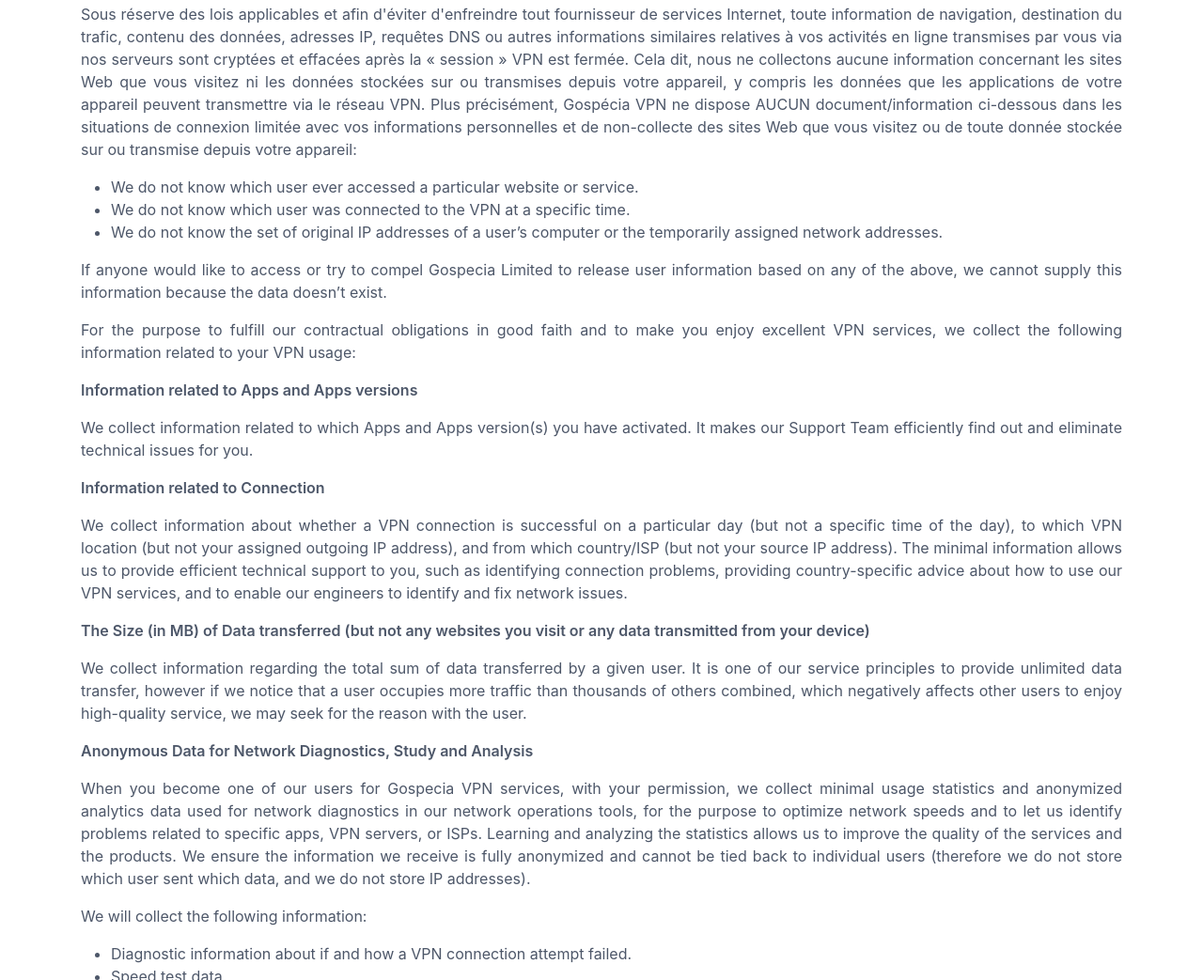
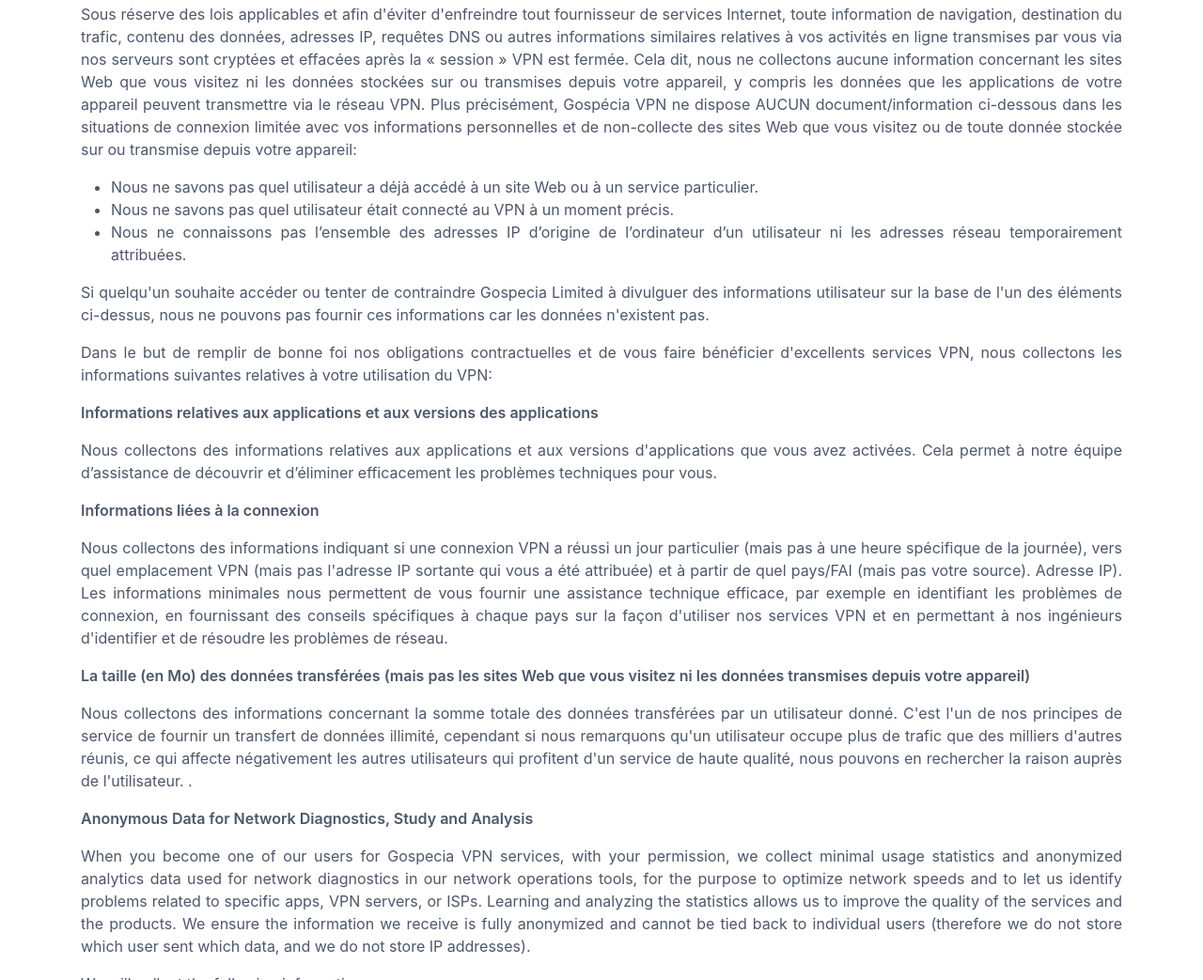
Before and after one commit to Dze237/Gospecia_Privacy_Policy_French, a plain HTML site: page index.html in a window 1280 px wide. Shown: the part 1280-2323 px from the top of the page at 94% size. Drawn offline with Linux system fonts and the light colour scheme.

Commit message:
Update index.html

```diff
--- a/index.html
+++ b/index.html
@@ -91,55 +91,45 @@
 			ci-dessous dans les situations de connexion limitée avec vos informations personnelles et de non-collecte des sites Web que vous visitez ou de toute donnée stockée sur ou transmise depuis votre appareil:</p>
 
 		<ul>
-			<li>We do not know which user ever accessed a particular website or service.</li>
-			<li>We do not know which user was connected to the VPN at a specific time.</li>
-			<li>We do not know the set of original IP addresses of a user’s computer or the temporarily assigned
-				network
-				addresses.</li>
+			<li>Nous ne savons pas quel utilisateur a déjà accédé à un site Web ou à un service particulier.</li>
+			<li>Nous ne savons pas quel utilisateur était connecté au VPN à un moment précis.</li>
+			<li>Nous ne connaissons pas l’ensemble des adresses IP d’origine de l’ordinateur d’un utilisateur ni les adresses réseau temporairement attribuées.</li>
 		</ul>
 
-		<p>If anyone would like to access or try to compel Gospecia Limited to release user information based on any
-			of
-			the above, we cannot supply this information because the data doesn’t exist.</p>
+		<p>Si quelqu'un souhaite accéder ou tenter de contraindre Gospecia Limited à divulguer des informations utilisateur sur la base de l'un des éléments ci-dessus,
+			nous ne pouvons pas fournir ces informations car les données n'existent pas.</p>
 
-		<p>For the purpose to fulfill our contractual obligations in good faith and to make you enjoy excellent VPN
-			services, we collect the following information related to your VPN usage:</p>
+		<p>Dans le but de remplir de bonne foi nos obligations contractuelles et de vous faire bénéficier d'excellents services VPN,
+			nous collectons les informations suivantes relatives à votre utilisation du VPN:</p>
 
-		<p><strong>Information related to Apps and Apps versions</strong></p>
+		<p><strong>Informations relatives aux applications et aux versions des applications</strong></p>
 
 
 
-		<p>We collect information related to which Apps and Apps version(s) you have activated. It makes our Support
-			Team efficiently find out and eliminate technical issues for you.</p>
+		<p>Nous collectons des informations relatives aux applications et aux versions d'applications que vous avez activées.
+			Cela permet à notre équipe d’assistance de découvrir et d’éliminer efficacement les problèmes techniques pour vous.</p>
 
 
 
-		<p><strong>Information related to Connection</strong></p>
+		<p><strong>Informations liées à la connexion</strong></p>
 
 
 
-		<p>We collect information about whether a VPN connection is successful on a particular day (but not a
-			specific
-			time of the day), to which VPN location (but not your assigned outgoing IP address), and from which
-			country/ISP (but not your source IP address). The minimal information allows us to provide efficient
-			technical support to you, such as identifying connection problems, providing country-specific advice
-			about
-			how to use our VPN services, and to enable our engineers to identify and fix network issues.</p>
+		<p>Nous collectons des informations indiquant si une connexion VPN a réussi un jour particulier (mais pas à une heure spécifique de la journée),
+			vers quel emplacement VPN (mais pas l'adresse IP sortante qui vous a été attribuée) et à partir de quel pays/FAI (mais pas votre source).
+			Adresse IP). Les informations minimales nous permettent de vous fournir une assistance technique efficace, par exemple en identifiant les problèmes de connexion,
+			en fournissant des conseils spécifiques à chaque pays sur la façon d'utiliser nos services VPN et en permettant à nos ingénieurs d'identifier et de résoudre les problèmes de réseau.</p>
 
 
 
-		<p><strong>The Size (in MB) of Data transferred (but not any websites you visit or any data transmitted from
-				your device)</strong></p>
+		<p><strong>La taille (en Mo) des données transférées (mais pas les sites Web que vous visitez ni les données transmises depuis votre appareil)</strong></p>
 
 
 
-		<p>We collect information regarding the total sum of data transferred by a given user. It is one of our
-			service
-			principles to provide unlimited data transfer, however if we notice that a user occupies more traffic
-			than
-			thousands of others combined, which negatively affects other users to enjoy high-quality service, we may seek for
-			the
-			reason with the user.</p>
+		<p>Nous collectons des informations concernant la somme totale des données transférées par un utilisateur donné.
+			C'est l'un de nos principes de service de fournir un transfert de données illimité,
+			cependant si nous remarquons qu'un utilisateur occupe plus de trafic que des milliers d'autres réunis,
+			ce qui affecte négativement les autres utilisateurs qui profitent d'un service de haute qualité, nous pouvons en rechercher la raison auprès de l'utilisateur. .</p>
 
 
 
```
